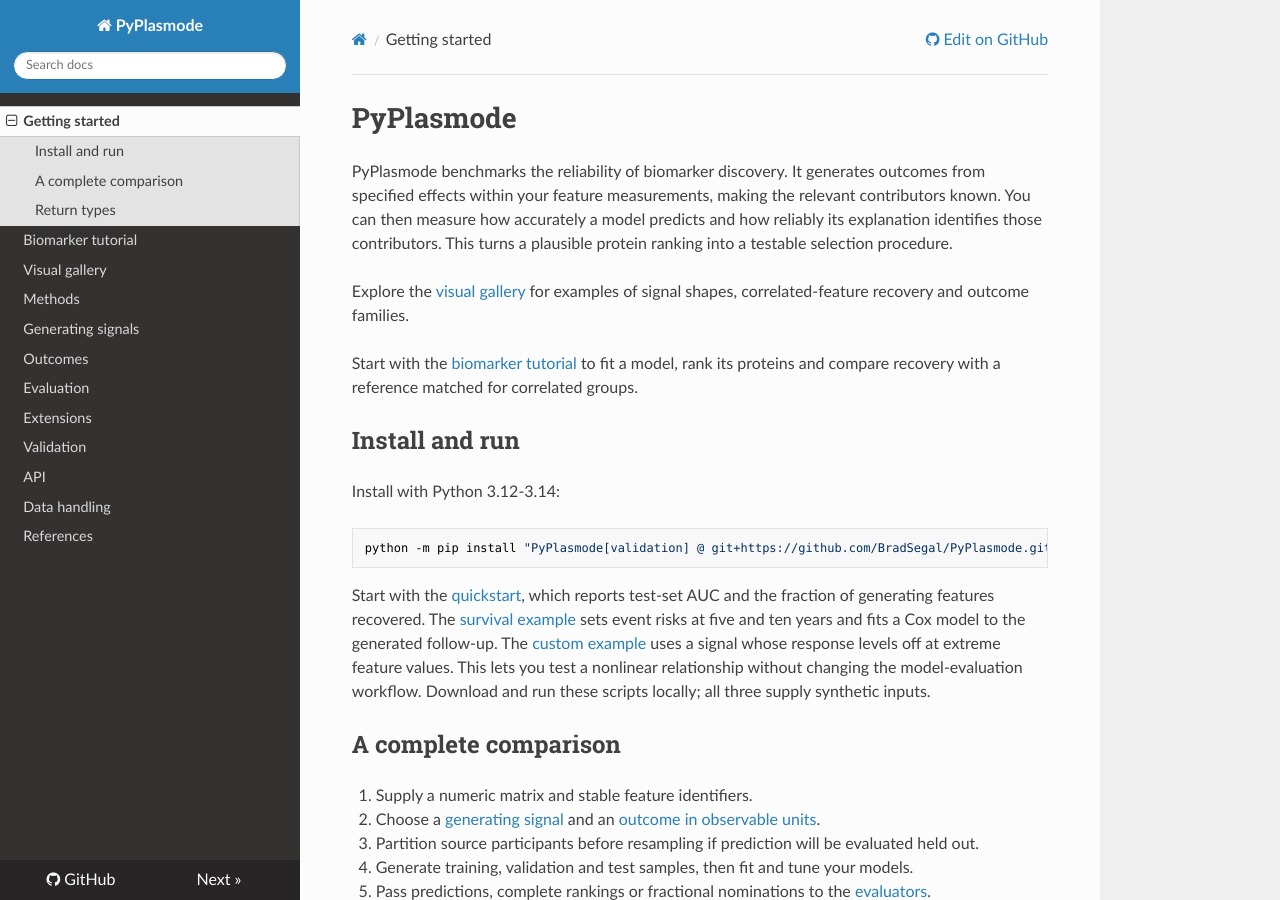
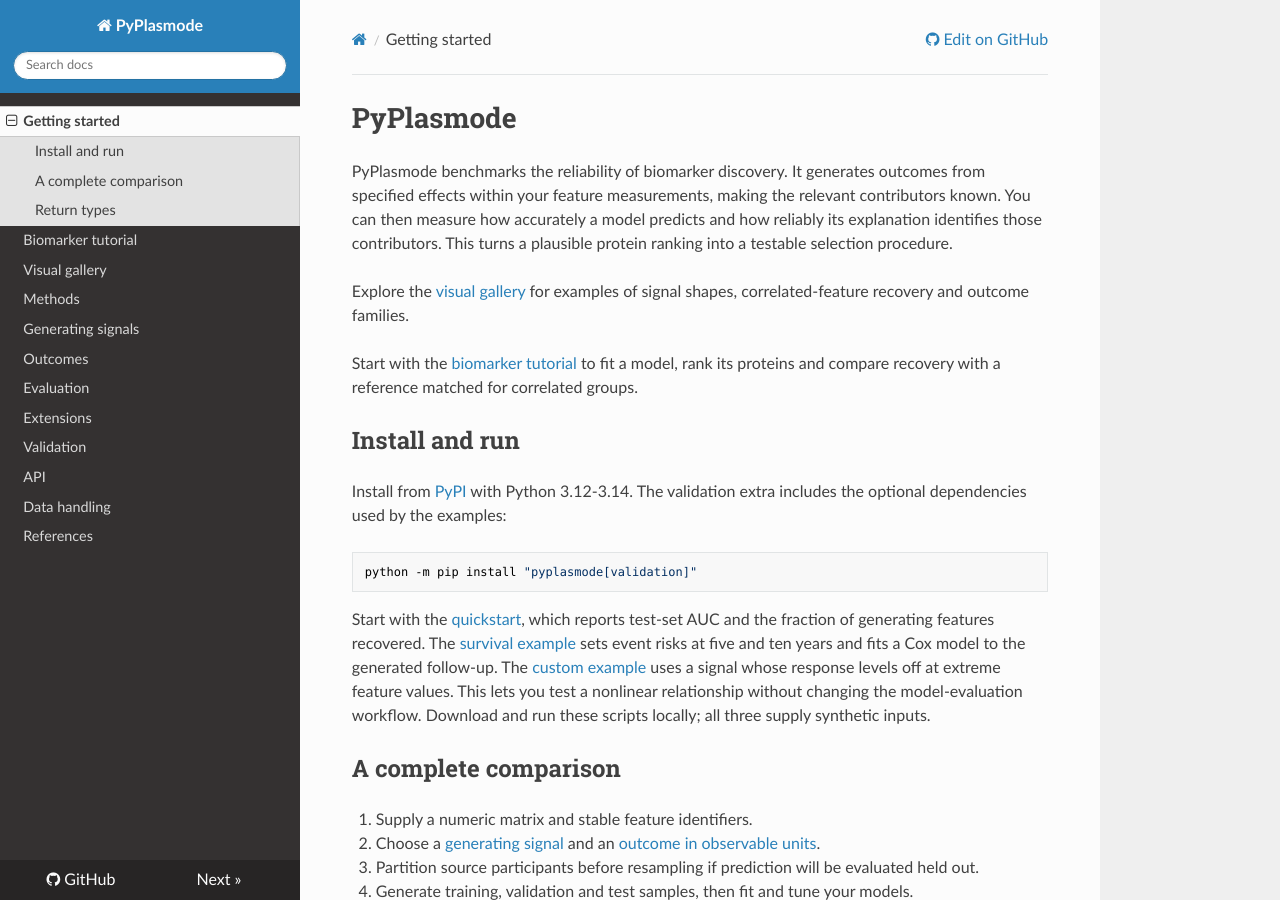
Before and after one commit to BradSegal/PyPlasmode, an MkDocs documentation site: the page built from docs/index.md, in a window 1280 px wide and 900 px high. Built offline with MkDocs 1.6.1, drawn with Linux system fonts in a browser that asks for light colours; nearby versions of some CDN libraries.

Commit message:
Document installation from PyPI (#3)

````diff
--- a/docs/index.md
+++ b/docs/index.md
@@ -14,10 +14,11 @@ compare recovery with a reference matched for correlated groups.
 
 ## Install and run
 
-Install with Python 3.12-3.14:
+Install from [PyPI](https://pypi.org/project/pyplasmode/) with Python 3.12-3.14.
+The validation extra includes the optional dependencies used by the examples:
 
 ```bash
-python -m pip install "PyPlasmode[validation] @ git+https://github.com/BradSegal/PyPlasmode.git@v1.0.0"
+python -m pip install "pyplasmode[validation]"
 ```
 
 Start with the [quickstart](https://github.com/BradSegal/PyPlasmode/blob/main/examples/quickstart.py),
````
Also changed, not shown: README.md (+3 -3 lines), docs/gallery.md (+2 -2 lines), docs/validation.md (+3 -2 lines).
